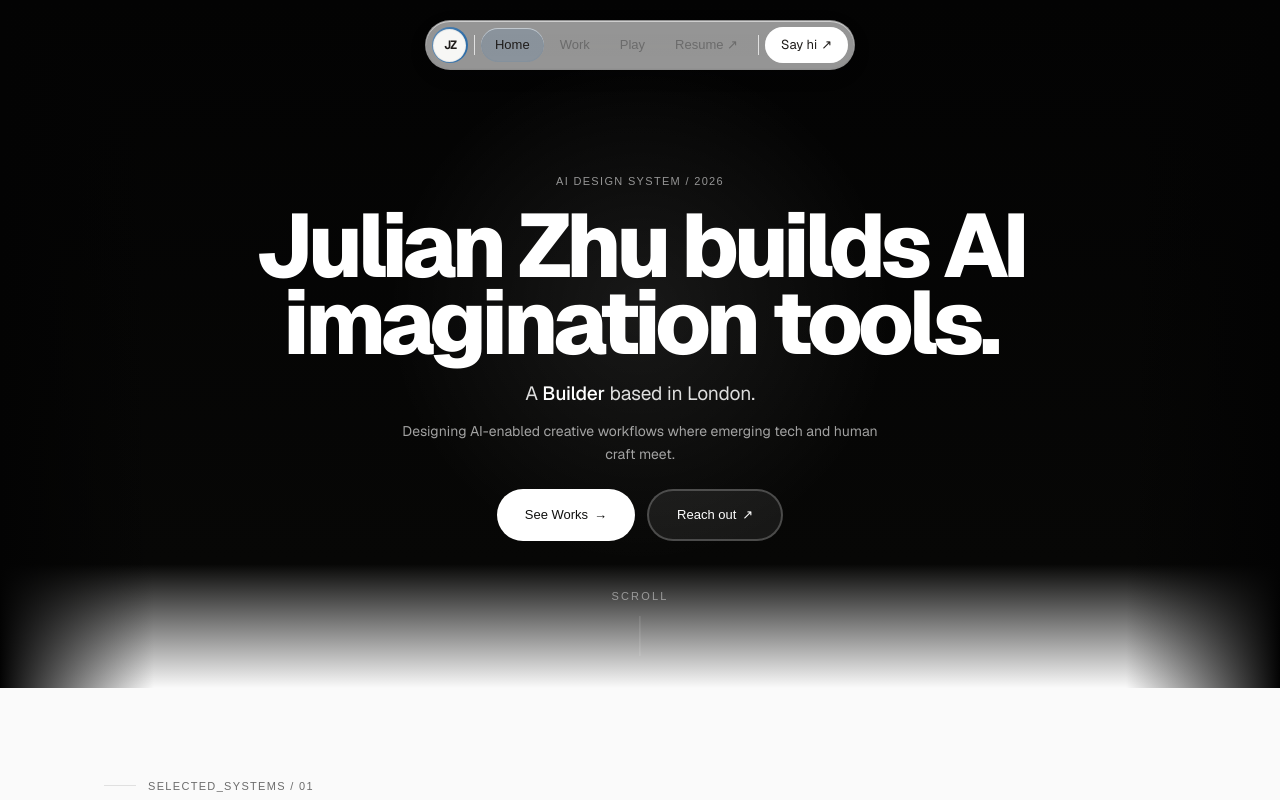
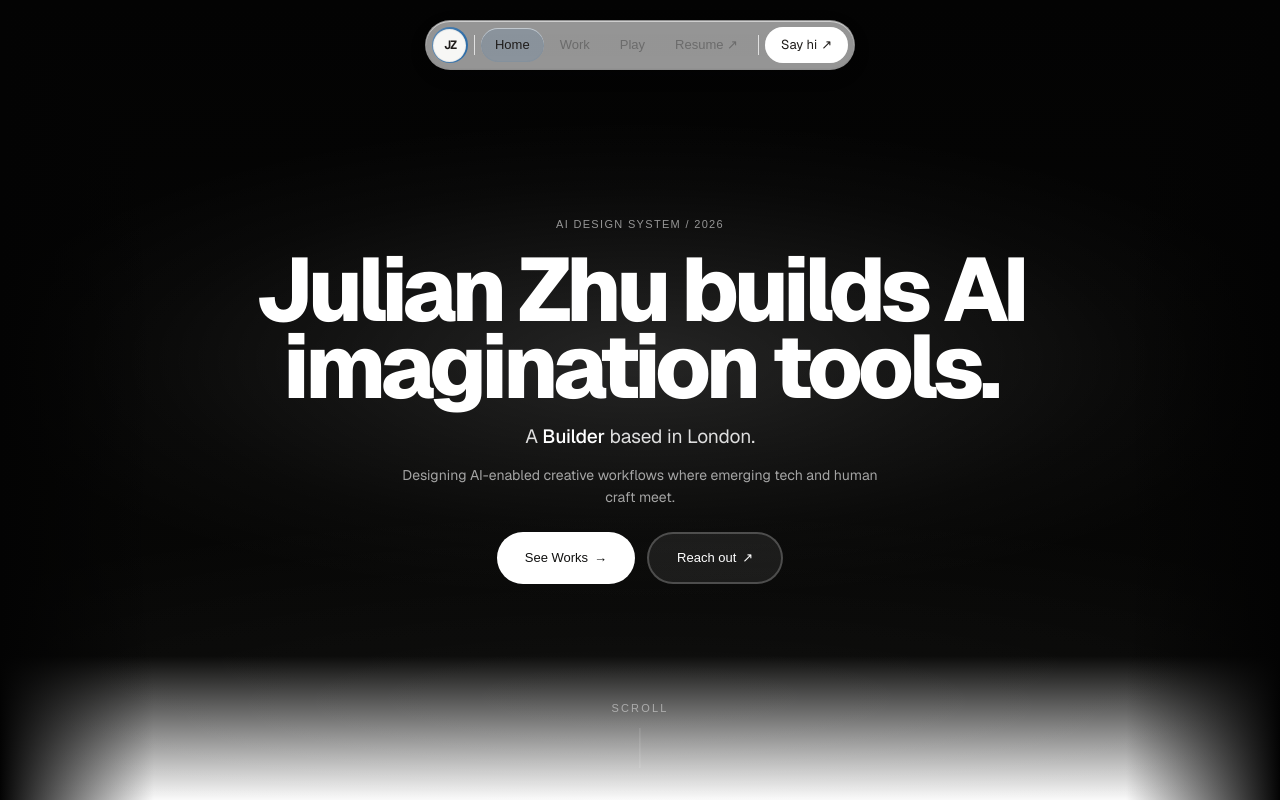
Before and after one commit to geff1005/yutongdesign, a Next.js app: page / in a window 1280 px wide. Shown: the top 800 px of the page. Built offline with nearby package versions, Linux system fonts and the light colour scheme; a web font is replaced by a local one.

Commit message:
Fix home hero scroll and footer tagline

```diff
--- a/app/globals.css
+++ b/app/globals.css
@@ -576,16 +576,17 @@ a { color: inherit; text-decoration: none; }
 /* === Hero === */
 .hero {
   position: relative;
-  min-height: 86svh;
+  min-height: 100svh;
   overflow: hidden;
   display: flex;
   flex-direction: column;
   align-items: center;
   justify-content: center;
   gap: clamp(18px, 3vw, 36px);
-  padding: clamp(108px, 10vw, 150px) clamp(20px, 6vw, 88px) clamp(72px, 8vw, 112px);
+  padding: clamp(112px, 10vw, 154px) clamp(20px, 6vw, 88px) clamp(104px, 10vw, 142px);
   background:
-    radial-gradient(circle at 50% 45%, rgba(255, 255, 255, 0.08), transparent 34%),
+    radial-gradient(ellipse 74% 42% at 50% 45%, rgba(255, 255, 255, 0.13) 0%, rgba(255, 255, 255, 0.055) 34%, rgba(255, 255, 255, 0.018) 52%, transparent 72%),
+    radial-gradient(ellipse 118% 54% at 50% 100%, rgba(255, 255, 255, 0.09) 0%, rgba(255, 255, 255, 0.025) 36%, transparent 68%),
     linear-gradient(180deg, #030303 0%, #070706 82%, hsl(var(--bg)) 100%);
   color: #fff;
 }
@@ -780,16 +781,23 @@ a { color: inherit; text-decoration: none; }
   .hero {
     gap: 34px;
     padding-top: 116px;
+    padding-bottom: 96px;
   }
   .hero-name {
     font-size: clamp(3.25rem, 14vw, 6.5rem);
   }
 }
 
+@media (max-width: 760px) {
+  .scroll-indicator {
+    display: none;
+  }
+}
+
 @media (max-width: 420px) {
   .hero {
-    min-height: auto;
-    padding-bottom: 0;
+    min-height: 100svh;
+    padding-bottom: 72px;
   }
   .hero-ctas {
     display: flex;
--- a/components/Journal.tsx
+++ b/components/Journal.tsx
@@ -108,6 +108,7 @@ export function Journal() {
     return a.date < b.date ? 1 : -1;
   });
   const [activeIndex, setActiveIndex] = useState(0);
+  const viewportRef = useRef<HTMLDivElement | null>(null);
   const cardRefs = useRef<(HTMLAnchorElement | null)[]>([]);
   const textRefs = useRef<(HTMLDivElement | null)[]>([]);
   const resetTimerRef = useRef<number | null>(null);
@@ -129,11 +130,11 @@ export function Journal() {
   }, []);
 
   const scrollToDisplay = (displayIndex: number, behavior: ScrollBehavior) => {
-    cardRefs.current[displayIndex]?.scrollIntoView({
-      behavior,
-      block: "nearest",
-      inline: "center",
-    });
+    const viewport = viewportRef.current;
+    const card = cardRefs.current[displayIndex];
+    if (!viewport || !card) return;
+    const left = card.offsetLeft - (viewport.clientWidth - card.clientWidth) / 2;
+    viewport.scrollTo({ left, behavior });
   };
 
   const goTo = (index: number) => {
@@ -205,11 +206,7 @@ export function Journal() {
 
   useEffect(() => {
     const id = requestAnimationFrame(() => {
-      cardRefs.current[sorted.length > 1 ? 1 : 0]?.scrollIntoView({
-        behavior: "auto",
-        block: "nearest",
-        inline: "center",
-      });
+      scrollToDisplay(sorted.length > 1 ? 1 : 0, "auto");
     });
 
     return () => cancelAnimationFrame(id);
@@ -224,7 +221,7 @@ export function Journal() {
       <span id="journal" className="press-anchor-compat" aria-hidden />
       <h2 className="press-interview-heading">Press</h2>
 
-      <div className="press-interview-viewport">
+      <div className="press-interview-viewport" ref={viewportRef}>
         <div className="press-interview-track">
           {displayItems.map(({ item, sourceIndex, clone }, displayIndex) => (
             <PressInterviewCard
--- a/components/SiteFooter.tsx
+++ b/components/SiteFooter.tsx
@@ -25,7 +25,8 @@ const WORDMARK = {
   last: "Zhu.",
 } as const;
 
-const TAGLINE = "Designer for AI. Creative technologist for storytelling.";
+const TAGLINE =
+  "Designing interaction, interface and systems for human creativity and productivity through emerging technology.";
 
 const EASE: [number, number, number, number] = [0.32, 0.72, 0, 1]; // Apple-flavour
 
```
